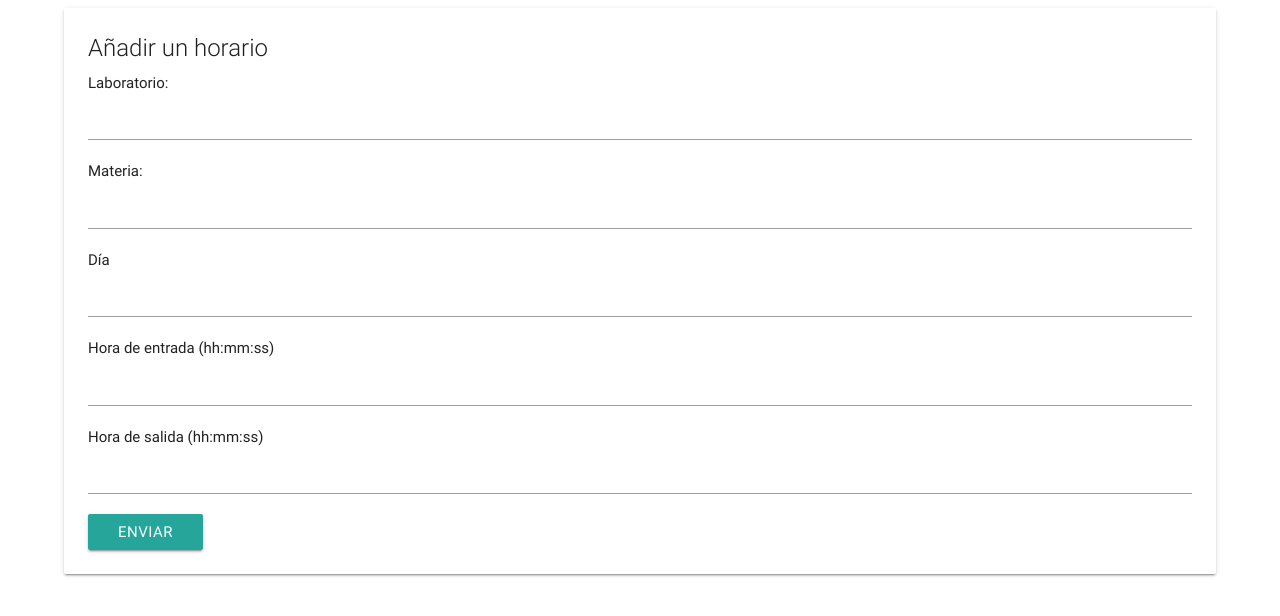
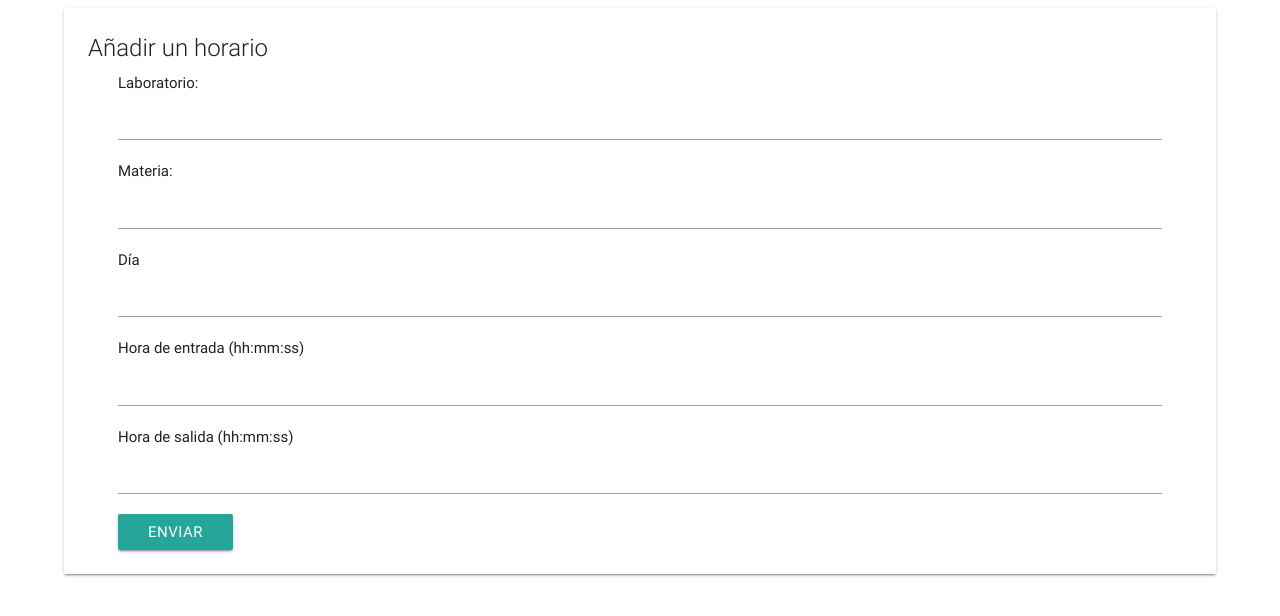
Before and after one commit to Jerts/AdmiLab, a PHP site: page /crear_horario.php in a window 1280 px wide. Shown: the top 616 px of the page. Run offline with PHP 8.4, Linux system fonts and the light colour scheme; the visitor is signed in with stand-in values (Sample User, id 1); data comes from the database, SQL or seed files in the repository; data that the repository does not hold is empty.

Commit message:
Update styles.css

```diff
--- a/paginas/assets/css/styles.css
+++ b/paginas/assets/css/styles.css
@@ -7,3 +7,26 @@
   display:block;
   width:100%;
 }
+
+<!-- CSS INDEX -->
+
+.contenido_docente {
+					background: rgba(255, 255, 255, 0.7);
+					width: 30%;
+					min-width: 400px;
+					margin: auto;
+					margin-top: 25px;
+					border-radius: 10px;
+					padding-bottom: 10px;
+					padding-top: 10px;
+				}
+
+form {
+	      margin-left: 30px;
+        margin-right: 30px;
+}
+
+#logo{
+					width: 50%;
+					height: 50%;
+				}
```
